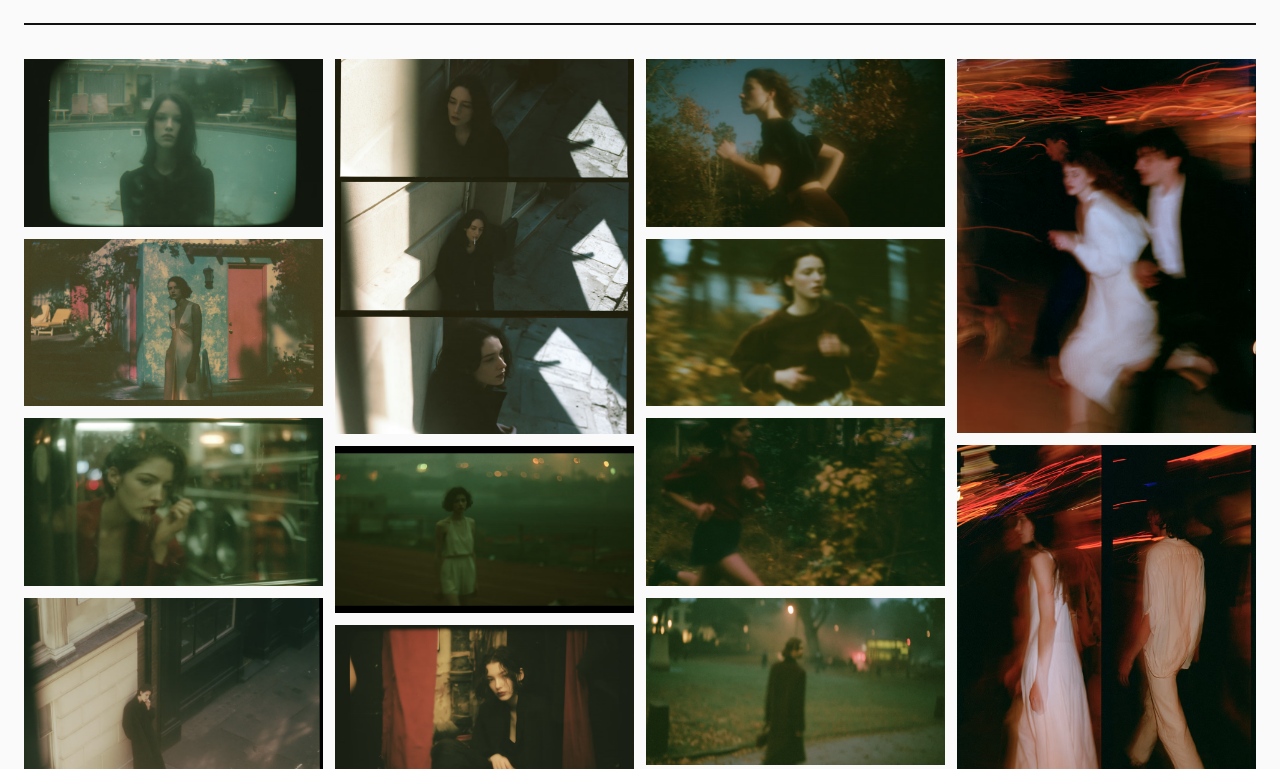
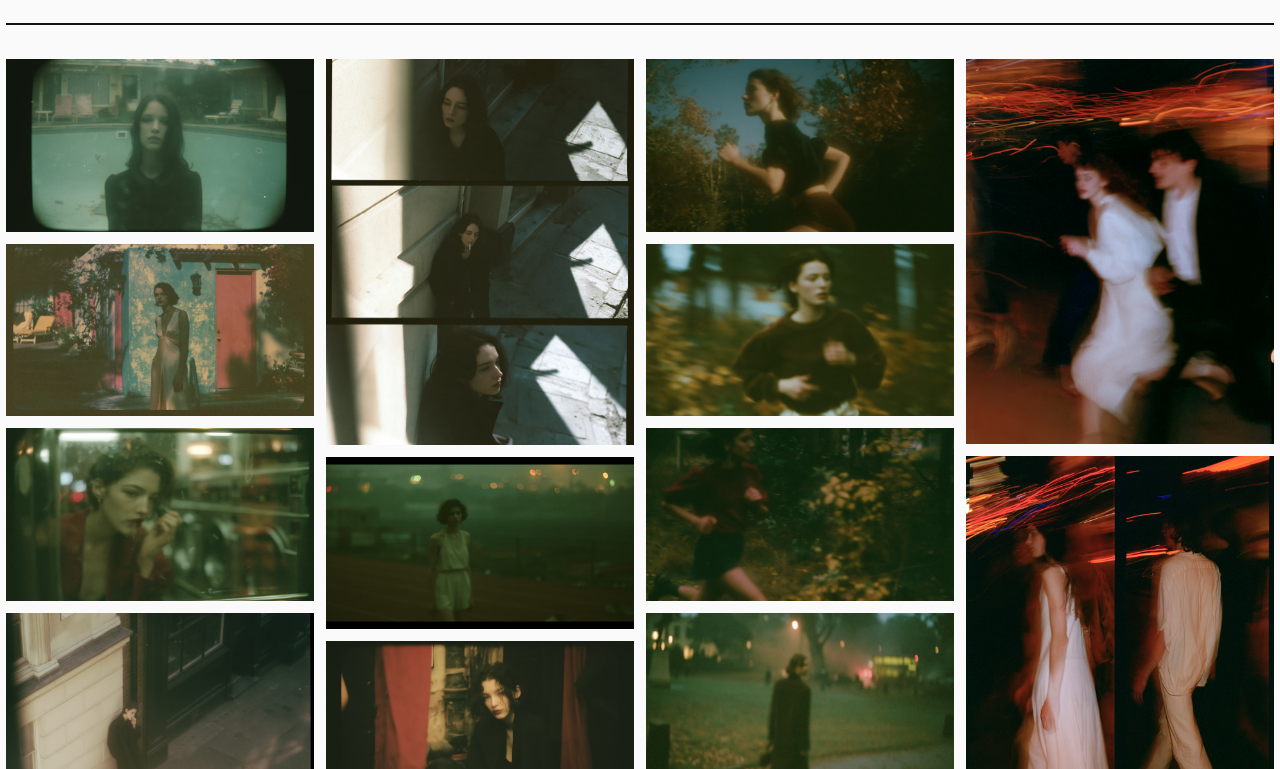
Before and after one commit to nicocantarelli/nicocantarelli-site, a website: page gallery.html in a window 1280 px wide. Shown: the part 112-881 px from the top of the page. Drawn offline with Linux system fonts and the light colour scheme.

Commit message:
Make the gallery page full width with 6px side padding

```diff
--- a/gallery.html
+++ b/gallery.html
@@ -32,7 +32,7 @@
     line-height: 1.55;
     -webkit-font-smoothing: antialiased;
   }
-  .wide { max-width: 1400px; margin: 0 auto; padding: 0 24px; }
+  .wide { margin: 0; padding: 0 6px; }
 
   /* masthead + nav */
   header { padding: 40px 0 26px; border-bottom: 2px solid var(--ink); }
```
